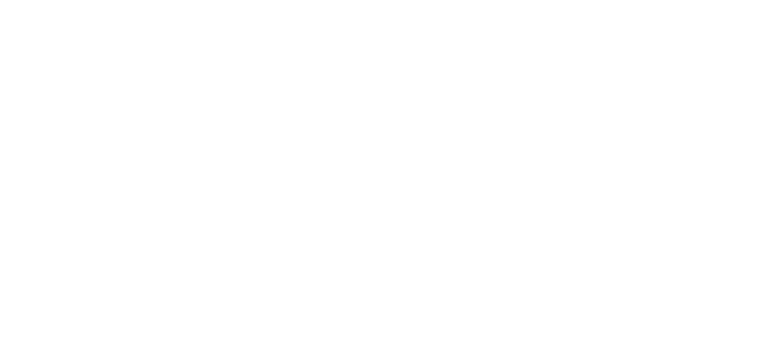
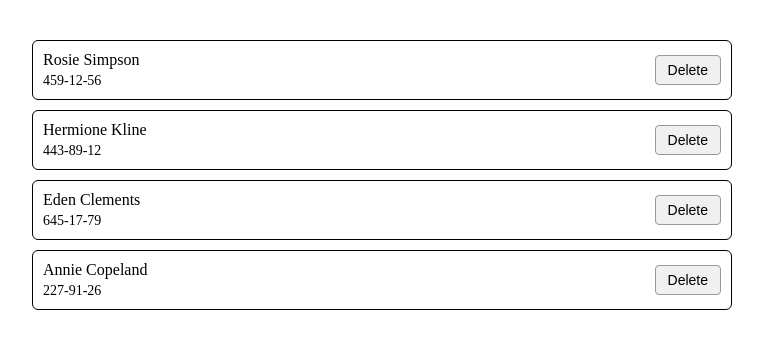
Before and after one commit to RomanSRDK/goit-react-hw-03, a React (Vite) app: page / in a window 1280 px wide. Shown: the top 348 px of the page, without its empty margins (8-771 px from the left). Built offline with nearby package versions, Linux system fonts and the light colour scheme.

Commit message:
step_1_DONE

```diff
--- a/src/App.css
+++ b/src/App.css
@@ -1,6 +1,5 @@
 #root {
-  max-width: 1280px;
-  margin: 0 auto;
+  max-width: 700px;
   padding: 2rem;
   text-align: center;
 }
--- a/src/App.jsx
+++ b/src/App.jsx
@@ -1,7 +1,25 @@
+import { useState } from "react";
 import "./App.css";
+import ContactForm from "./components/ContactForm/ContactForm";
+import ContactList from "./components/ContactList/ContactList";
+import SearchBox from "./components/SearchBox/SearchBox";
 
 function App() {
-  return <></>;
+  const [contacts, setContacts] = useState([
+    { id: "id-1", name: "Rosie Simpson", number: "459-12-56" },
+    { id: "id-2", name: "Hermione Kline", number: "443-89-12" },
+    { id: "id-3", name: "Eden Clements", number: "645-17-79" },
+    { id: "id-4", name: "Annie Copeland", number: "227-91-26" },
+  ]);
+
+  return (
+    <>
+      {/* <h1>Phonebook</h1> */}
+      <ContactForm />
+      <SearchBox />
+      <ContactList contacts={contacts} />
+    </>
+  );
 }
 
 export default App;
--- /dev/null
+++ b/src/components/Contact/Contact.jsx
@@ -0,0 +1,15 @@
+import styles from "./Contact.module.css";
+
+function Contact({ name, number }) {
+  return (
+    <>
+      <div className={styles.contactWrapper}>
+        <p className={styles.name}>{name}</p>
+        <p className={styles.number}>{number}</p>
+      </div>
+      <button className={styles.button}>Delete</button>
+    </>
+  );
+}
+
+export default Contact;
--- /dev/null
+++ b/src/components/Contact/Contact.module.css
@@ -0,0 +1,30 @@
+.contactWrapper {
+  display: flex;
+  flex-direction: column;
+  align-items: flex-start;
+  flex-grow: 1;
+}
+
+.name {
+  font-weight: 500;
+  font-size: 16px;
+  margin: 0 0 4px 0;
+}
+
+.number {
+  margin: 0;
+  font-size: 14px;
+}
+
+.button {
+  padding: 6px 12px;
+  font-size: 14px;
+  background-color: #f0f0f0;
+  border: 1px solid #999;
+  border-radius: 4px;
+  cursor: pointer;
+}
+
+.button:hover {
+  background-color: #e0e0e0;
+}
--- /dev/null
+++ b/src/components/ContactForm/ContactForm.jsx
@@ -0,0 +1,5 @@
+function ContactForm() {
+  return <div></div>;
+}
+
+export default ContactForm;
--- /dev/null
+++ b/src/components/ContactList/ContactList.jsx
@@ -0,0 +1,16 @@
+import Contact from "../Contact/Contact";
+import styles from "./ContactList.module.css";
+
+function ContactList({ contacts }) {
+  return (
+    <ul className={styles.list}>
+      {contacts.map(({ id, name, number }) => (
+        <li key={id} className={styles.item}>
+          <Contact name={name} number={number} />
+        </li>
+      ))}
+    </ul>
+  );
+}
+
+export default ContactList;
--- /dev/null
+++ b/src/components/ContactList/ContactList.module.css
@@ -0,0 +1,17 @@
+.list {
+  list-style: none;
+  padding: 0;
+  margin: 0;
+  display: flex;
+  flex-direction: column;
+  gap: 10px;
+}
+
+.item {
+  display: flex;
+  align-items: center;
+  justify-content: space-between;
+  border: 1px solid #000;
+  border-radius: 6px;
+  padding: 10px;
+}
--- /dev/null
+++ b/src/components/SearchBox/SearchBox.jsx
@@ -0,0 +1,5 @@
+function SearchBox() {
+  return <div></div>;
+}
+
+export default SearchBox;
```
Also changed, not shown: src/components/ContactForm/ContactForm.module.css (added), src/components/SearchBox/SearchBox.module.css (added).
